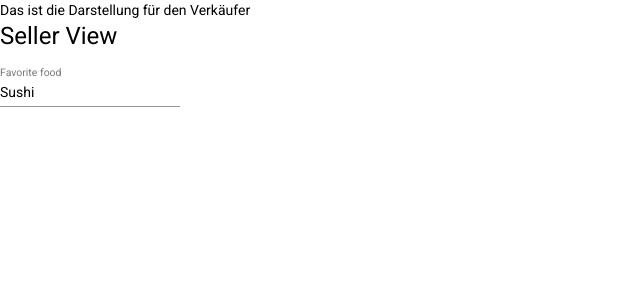
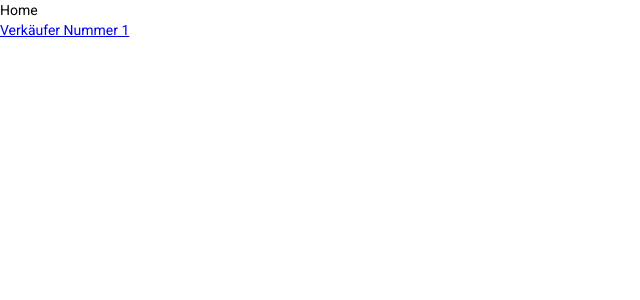
Before and after one commit to Craexy/einzelhandeltogo, an Angular app: page /home in a window 1280 px wide. Before the commit this address led to /. Shown: the top 300 px of the page, without its empty margins (0-640 px from the left). Built offline with nearby package versions, Linux system fonts and the light colour scheme.

Commit message:
implemented routing and added home module

```diff
--- a/src/app/app.component.html
+++ b/src/app/app.component.html
@@ -1,6 +1,4 @@
 <!--The content below is only a placeholder and can be replaced.-->
-Das ist die Darstellung für den Verkäufer
-
-<app-seller-view></app-seller-view>
+<base href="/">
 
 <router-outlet></router-outlet>
--- a/src/app/app.module.ts
+++ b/src/app/app.module.ts
@@ -3,18 +3,36 @@ import {BrowserAnimationsModule} from "@angular/platform-browser/animations";
 import { NgModule } from '@angular/core';
 
 import { AppRoutingModule } from './app-routing.module';
+import { RouterModule, Routes } from '@angular/router';
 import { AppComponent } from './app.component';
 import {SellerViewModule} from "../seller-view/seller-view.module";
+import {SellerViewComponent} from "../seller-view/seller-view/seller-view.component";
+import { HomeComponent } from './home/home.component';
+
+const appRoutes: Routes = [
+  { path: 'seller/:id', component: SellerViewComponent },
+  { path: 'home', component: HomeComponent},
+  { path: '',
+    redirectTo: '/home',
+    pathMatch: 'full'
+  },
+  //{ path: '**', component: PageNotFoundComponent }
+];
 
 @NgModule({
   declarations: [
-    AppComponent
+    AppComponent,
+    HomeComponent
   ],
   imports: [
     BrowserModule,
     AppRoutingModule,
     SellerViewModule,
-    BrowserAnimationsModule
+    BrowserAnimationsModule,
+    RouterModule.forRoot(
+      appRoutes,
+      { enableTracing: true } // <-- debugging purposes only
+    )
   ],
   providers: [],
   bootstrap: [AppComponent]
--- /dev/null
+++ b/src/app/home/home.component.html
@@ -0,0 +1,5 @@
+Home
+
+<br>
+
+<a href="/seller/1">Verkäufer Nummer 1</a>
--- /dev/null
+++ b/src/app/home/home.component.ts
@@ -0,0 +1,15 @@
+import { Component, OnInit } from '@angular/core';
+
+@Component({
+  selector: 'app-home',
+  templateUrl: './home.component.html',
+  styleUrls: ['./home.component.scss']
+})
+export class HomeComponent implements OnInit {
+
+  constructor() { }
+
+  ngOnInit(): void {
+  }
+
+}
--- a/src/seller-view/seller-view/seller-view.component.html
+++ b/src/seller-view/seller-view/seller-view.component.html
@@ -2,7 +2,7 @@
 
 <form class="example-form">
   <mat-form-field class="example-full-width">
-    <mat-label>Favorite food</mat-label>
-    <input matInput placeholder="Ex. Pizza" value="Sushi">
+    <mat-label>Name des Verkäufers</mat-label>
+    <input matInput placeholder="Max Mustermann" value="Max Mustermann">
   </mat-form-field>
 </form>
```
Also changed, not shown: src/app/home/home.component.scss (added), 1 other file (tests, documents, lock files or other folders).
